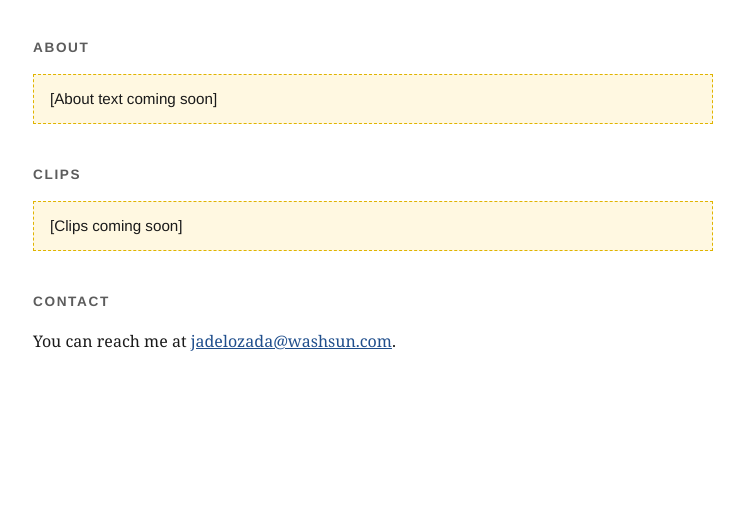
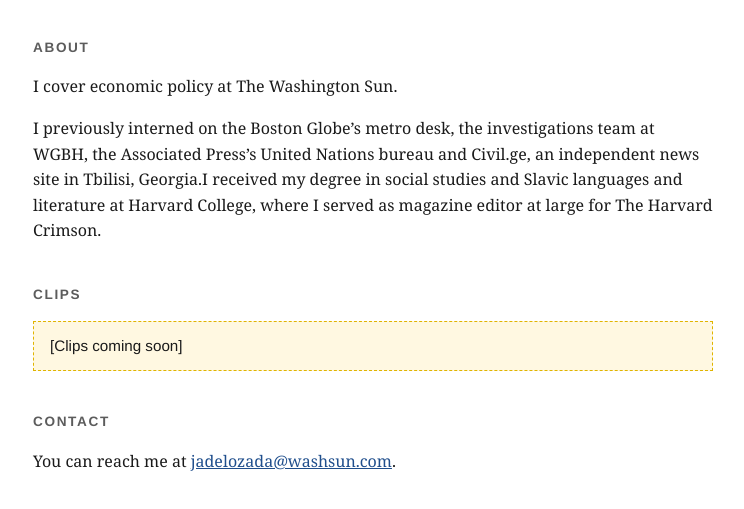
Before and after one commit to jadelozada-pixel/jadelozada, a plain HTML site: page index.html in a window 1280 px wide. Shown: the part 175-684 px from the top of the page, without its empty margins (267-1011 px from the left). Drawn offline with Linux system fonts and the light colour scheme.

Commit message:
Add About text
Co-Authored-By: Claude Opus 5.5 <noreply@anthropic.com>
Claude-Session: https://claude.ai/code/session_018dFrL3vt985BCwmjSofoJW

```diff
--- a/index.html
+++ b/index.html
@@ -85,8 +85,8 @@
 
     <section id="about">
       <h2>About</h2>
-      <!-- ABOUT TEXT GOES HERE: waiting for Jade's text -->
-      <p class="placeholder">[About text coming soon]</p>
+      <p>I cover economic policy at The Washington Sun.</p>
+      <p>I previously interned on the Boston Globe’s metro desk, the investigations team at WGBH, the Associated Press’s United Nations bureau and Civil.ge, an independent news site in Tbilisi, Georgia.I received my degree in social studies and Slavic languages and literature at Harvard College, where I served as magazine editor at large for The Harvard Crimson.</p>
     </section>
 
     <section id="clips">
```
